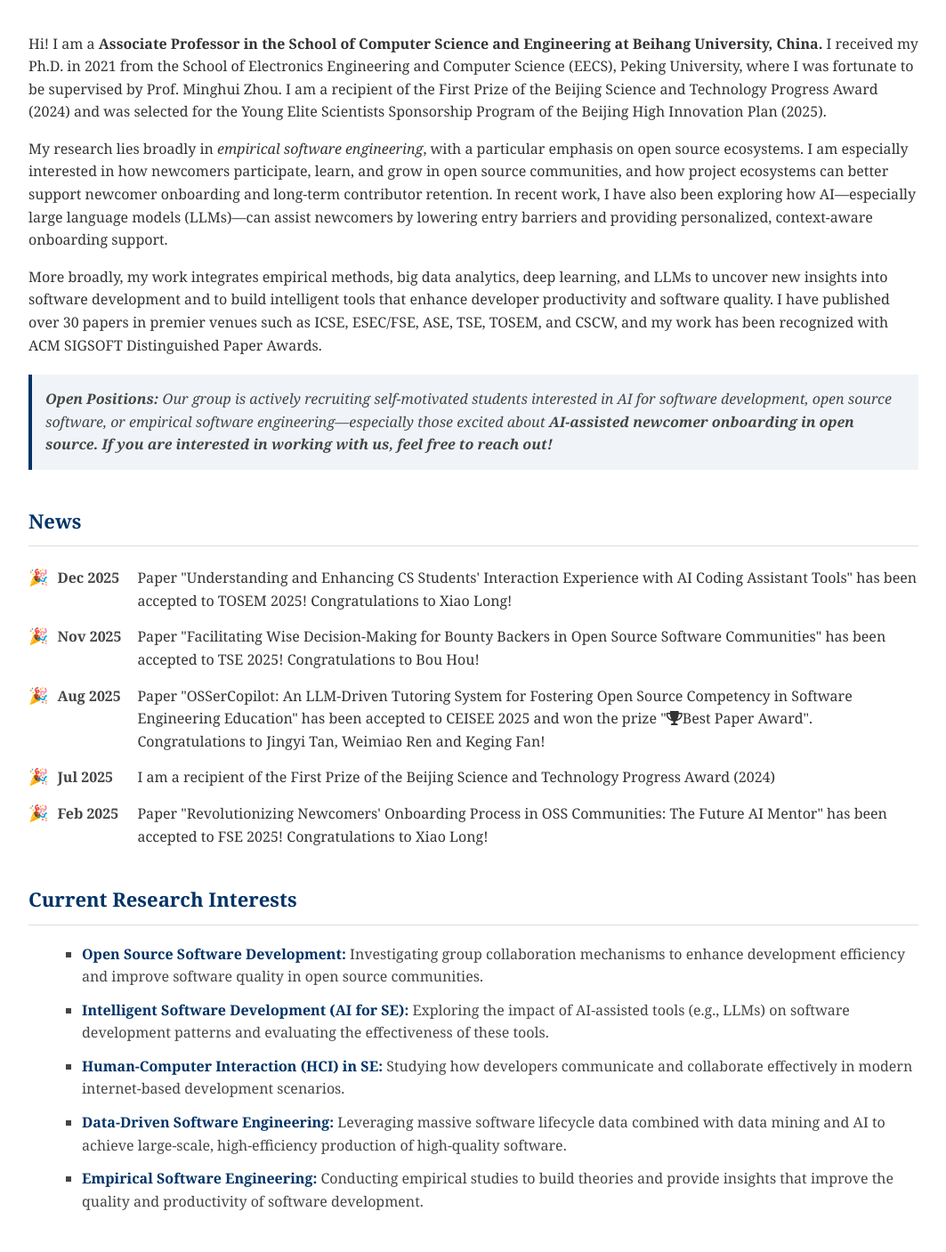
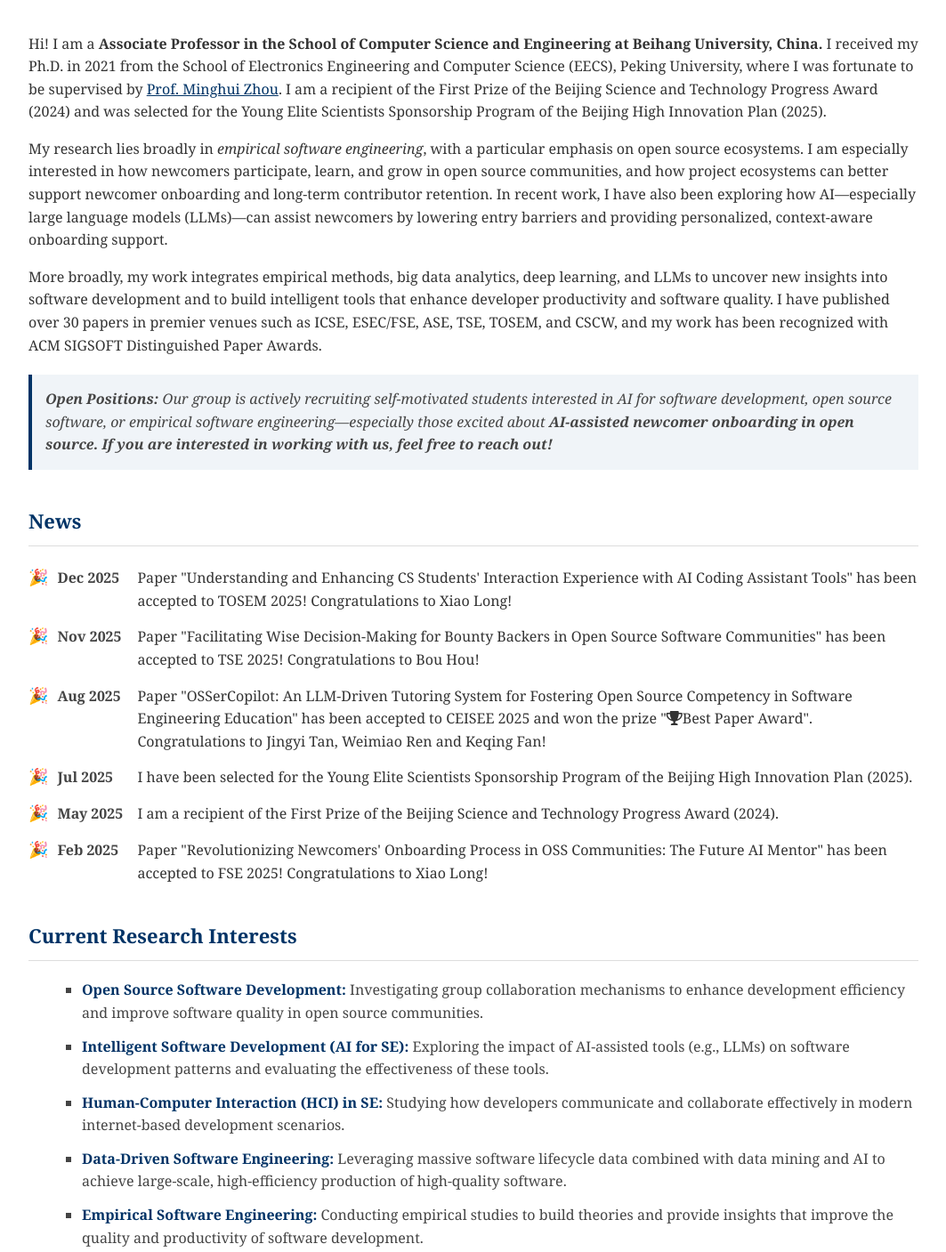
Before and after one commit to BUAA-OSS-LAB/xintan, a plain HTML site: page index.html in a window 1280 px wide. Shown: the part 421-1828 px from the top of the page at 89% size, without its empty margins (108-1171 px from the left). Drawn offline with Linux system fonts and the light colour scheme; some icons are missing.

Commit message:
add prof.Zhou's introduction url and a piece of news

```diff
--- a/index.html
+++ b/index.html
@@ -19,7 +19,7 @@
 
         /* 链接颜色 */
         a {
-            text-decoration: none;
+            text-decoration: underline;
             color: #003366; /* 经典蓝 */
         }
         a:hover {
@@ -125,7 +125,7 @@
 
         <section class="main-content">
             <p>
-                Hi! I am a <strong> Associate Professor in the School of Computer Science and Engineering at Beihang University, China. </strong>I received my Ph.D. in 2021 from the School of Electronics Engineering and Computer Science (EECS), Peking University, where I was fortunate to be supervised by Prof. Minghui Zhou. I am a recipient of the First Prize of the Beijing Science and Technology Progress Award (2024) and was selected for the Young Elite Scientists Sponsorship Program of the Beijing High Innovation Plan (2025).
+                Hi! I am a <strong> Associate Professor in the School of Computer Science and Engineering at Beihang University, China. </strong>I received my Ph.D. in 2021 from the School of Electronics Engineering and Computer Science (EECS), Peking University, where I was fortunate to be supervised by <a href="https://minghuizhou.github.io/" target="_blank">Prof. Minghui Zhou</a>. I am a recipient of the First Prize of the Beijing Science and Technology Progress Award (2024) and was selected for the Young Elite Scientists Sponsorship Program of the Beijing High Innovation Plan (2025).
             </p>
             <p>
                 My research lies broadly in <i>empirical software engineering</i>, with a particular emphasis on open source ecosystems. I am especially interested in how newcomers participate, learn, and grow in open source communities, and how project ecosystems can better support newcomer onboarding and long-term contributor retention. In recent work, I have also been exploring how AI—especially large language models (LLMs)—can assist newcomers by lowering entry barriers and providing personalized, context-aware onboarding support.
@@ -154,12 +154,17 @@
                 <li>
                     <span class="news-icon">🎉</span>
                     <span class="news-date">Aug 2025</span>
-                    <span>Paper "OSSerCopilot: An LLM-Driven Tutoring System for Fostering Open Source Competency in Software Engineering Education" has been accepted to CEISEE 2025 and won the prize "<span class="tag tag-award"><i class="fas fa-trophy"></i>Best Paper Award</span>". Congratulations to Jingyi Tan, Weimiao Ren and Keging Fan!</span>
+                    <span>Paper "OSSerCopilot: An LLM-Driven Tutoring System for Fostering Open Source Competency in Software Engineering Education" has been accepted to CEISEE 2025 and won the prize "<span class="tag tag-award"><i class="fas fa-trophy"></i>Best Paper Award</span>". Congratulations to Jingyi Tan, Weimiao Ren and Keqing Fan!</span>
                 </li>
                 <li>
                     <span class="news-icon">🎉</span>
                     <span class="news-date">Jul 2025</span>
-                    <span>I am a recipient of the First Prize of the Beijing Science and Technology Progress Award (2024)</span>
+                    <span>I have been selected for the Young Elite Scientists Sponsorship Program of the Beijing High Innovation Plan (2025).</span>
+                </li>
+                <li>
+                    <span class="news-icon">🎉</span>
+                    <span class="news-date">May 2025</span>
+                    <span>I am a recipient of the First Prize of the Beijing Science and Technology Progress Award (2024).</span>
                 </li>
                 <li>
                     <span class="news-icon">🎉</span>
```
Also changed, not shown: publications.html (+1 -1 lines).
